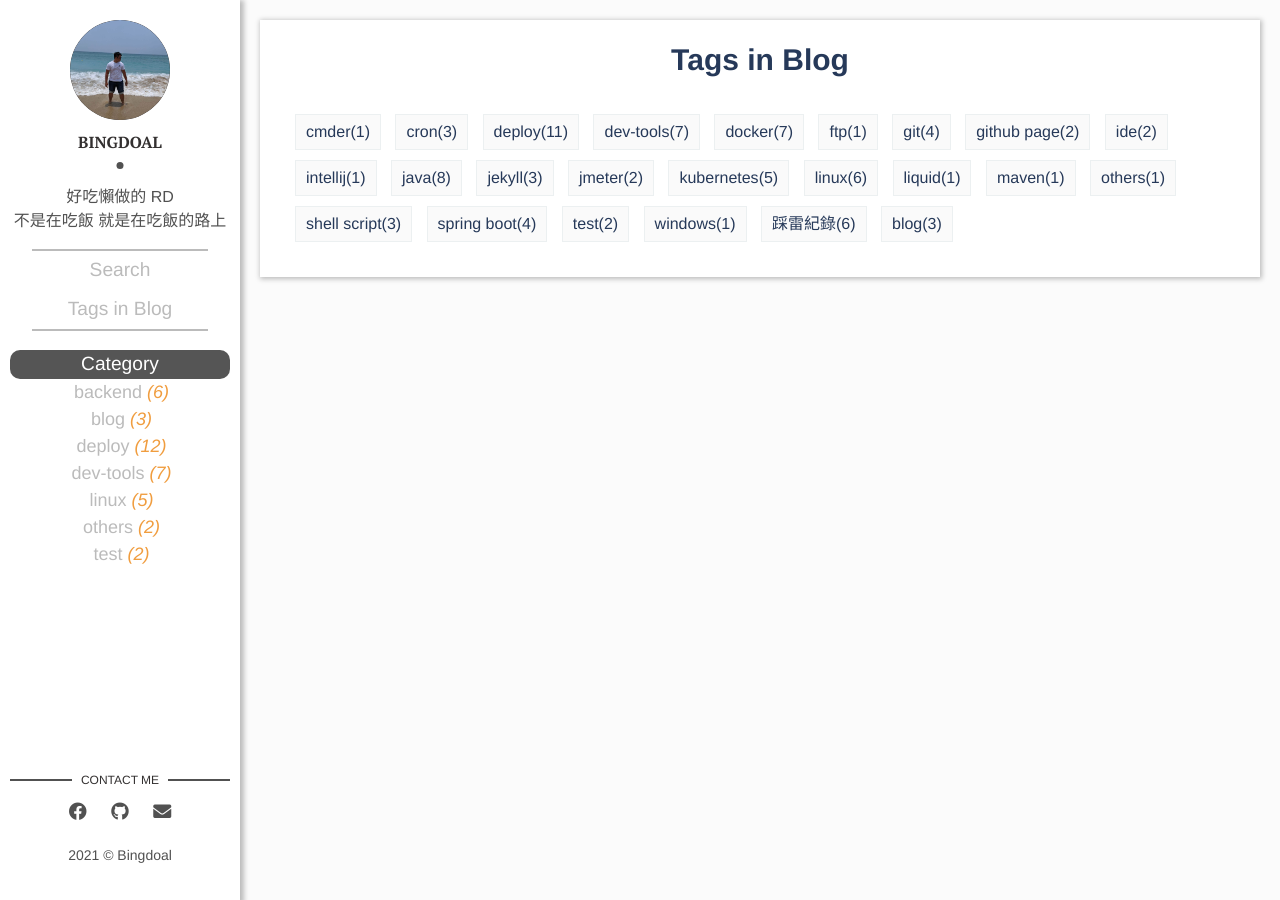
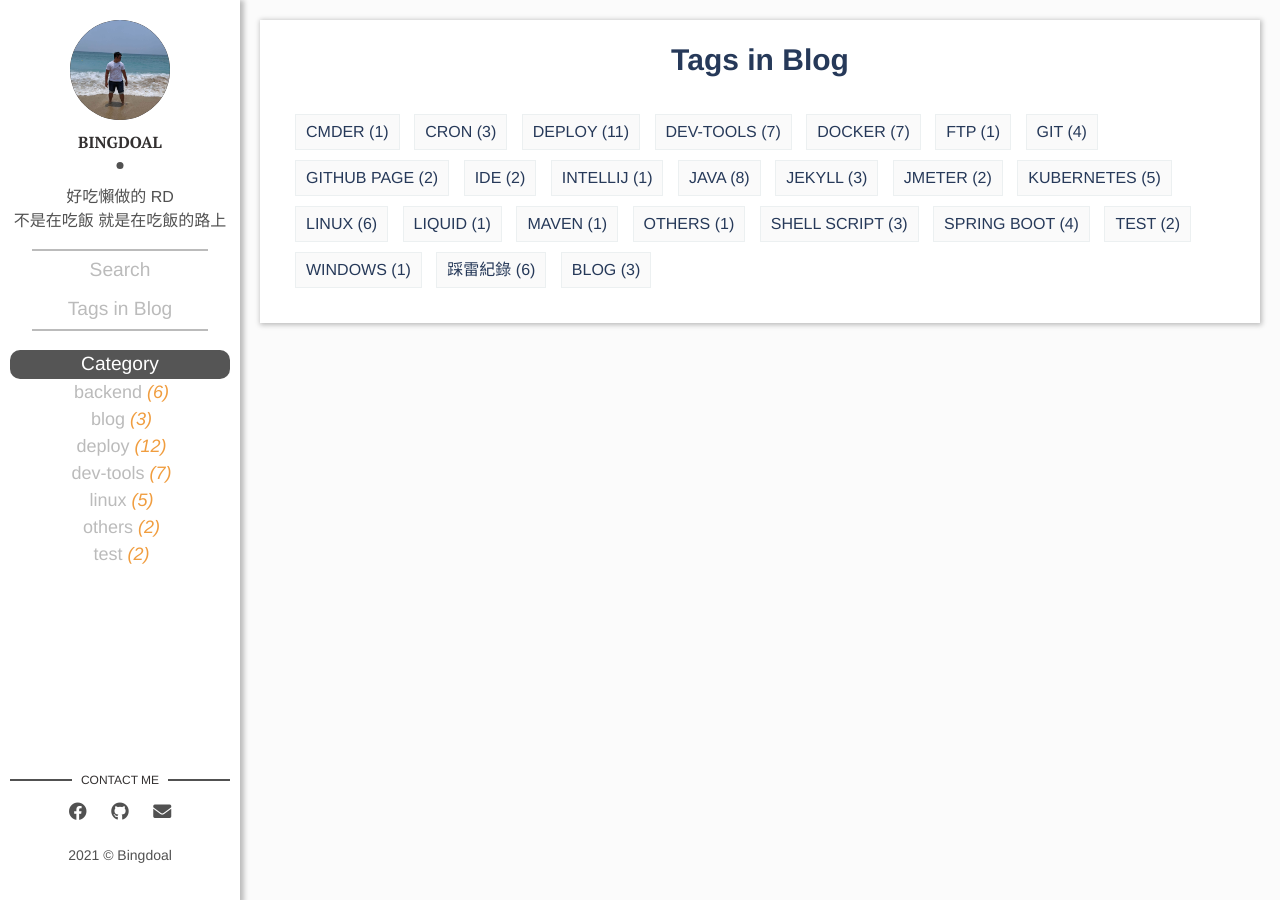
Before and after one commit to Bingdoal/bingdoal.github.io, a Jekyll site: the page built from tags.html, in a window 1280 px wide. Built offline with Jekyll 4.4.1, drawn with Linux system fonts in a browser that asks for light colours.

Commit message:
tags always uppercase

```diff
--- a/assets/css/main.css
+++ b/assets/css/main.css
@@ -1439,6 +1439,7 @@ a.newer-posts:hover {
     -webkit-transition: all .3s;
     -o-transition     : all .3s;
     transition        : all .3s;
+    text-transform    : uppercase;
 }
 
 .tags li a:hover {
--- a/tags.html
+++ b/tags.html
@@ -21,7 +21,8 @@ permalink: /tags/
         <li>
             {% assign tagName = this_word | strip %}
             <a class="tag" href="#{{ tagName | escape }}">
-                {{ tagName }}<span>({{ site.tags[tagName].size}})</span>
+                {{ tagName }}
+                <span>({{ site.tags[tagName].size}})</span>
             </a>
         </li>
         {% endfor %}
@@ -30,7 +31,7 @@ permalink: /tags/
     {% for this_word in tag_words %}
     {% assign tagName = this_word | strip %}
     <div id="{{ tagName | escape }}" class="tag-list-div" style="display: none;">
-        <h2>{{ tagName }}</h2>
+        <h2>{{ tagName | upcase }}</h2>
         <!--  lists all posts corresponding to specific tag...-->
         {% for post in site.tags[tagName] %}
         {% if post.title != null %}
```
Also changed, not shown: other parts of tags.html (+2 -2 lines).
